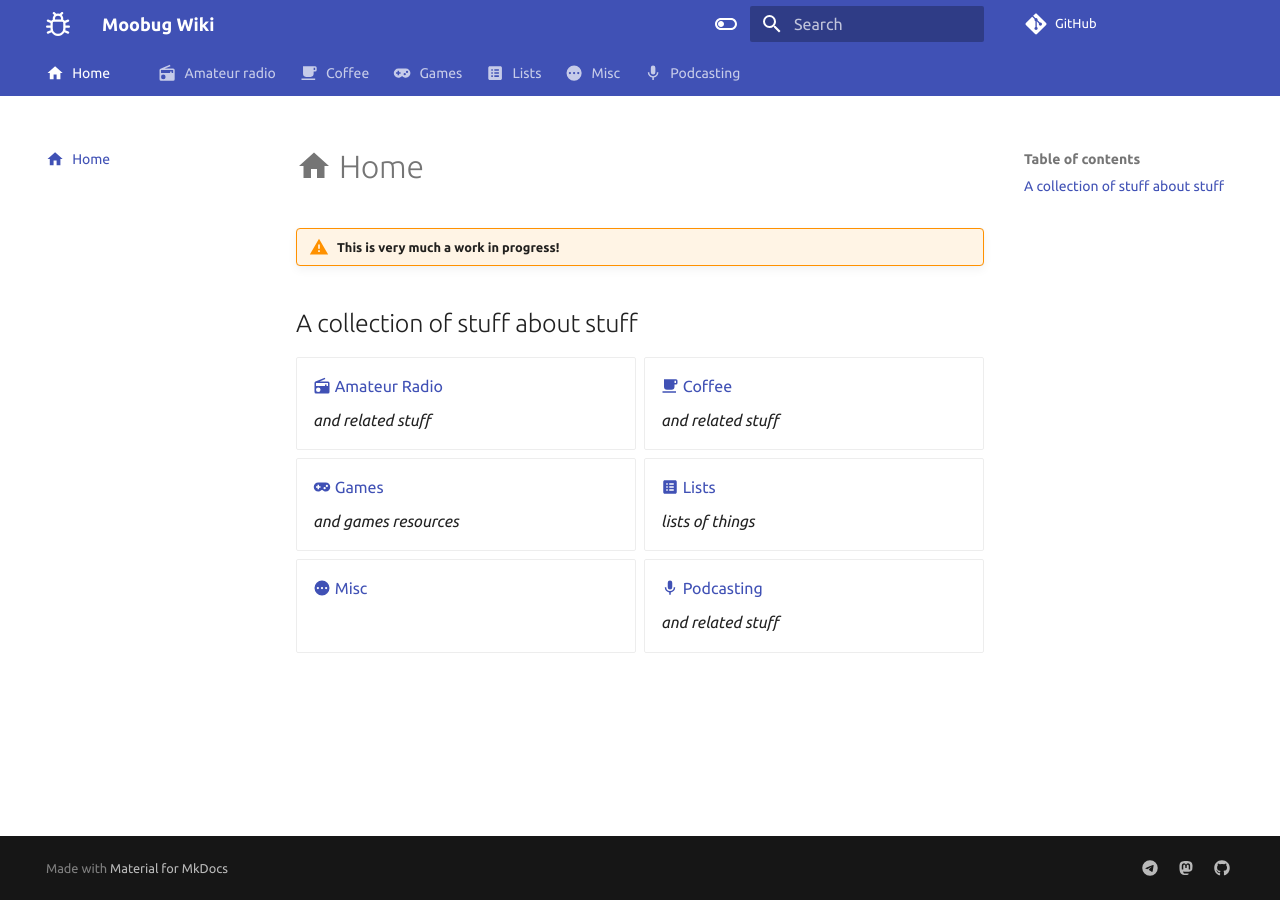
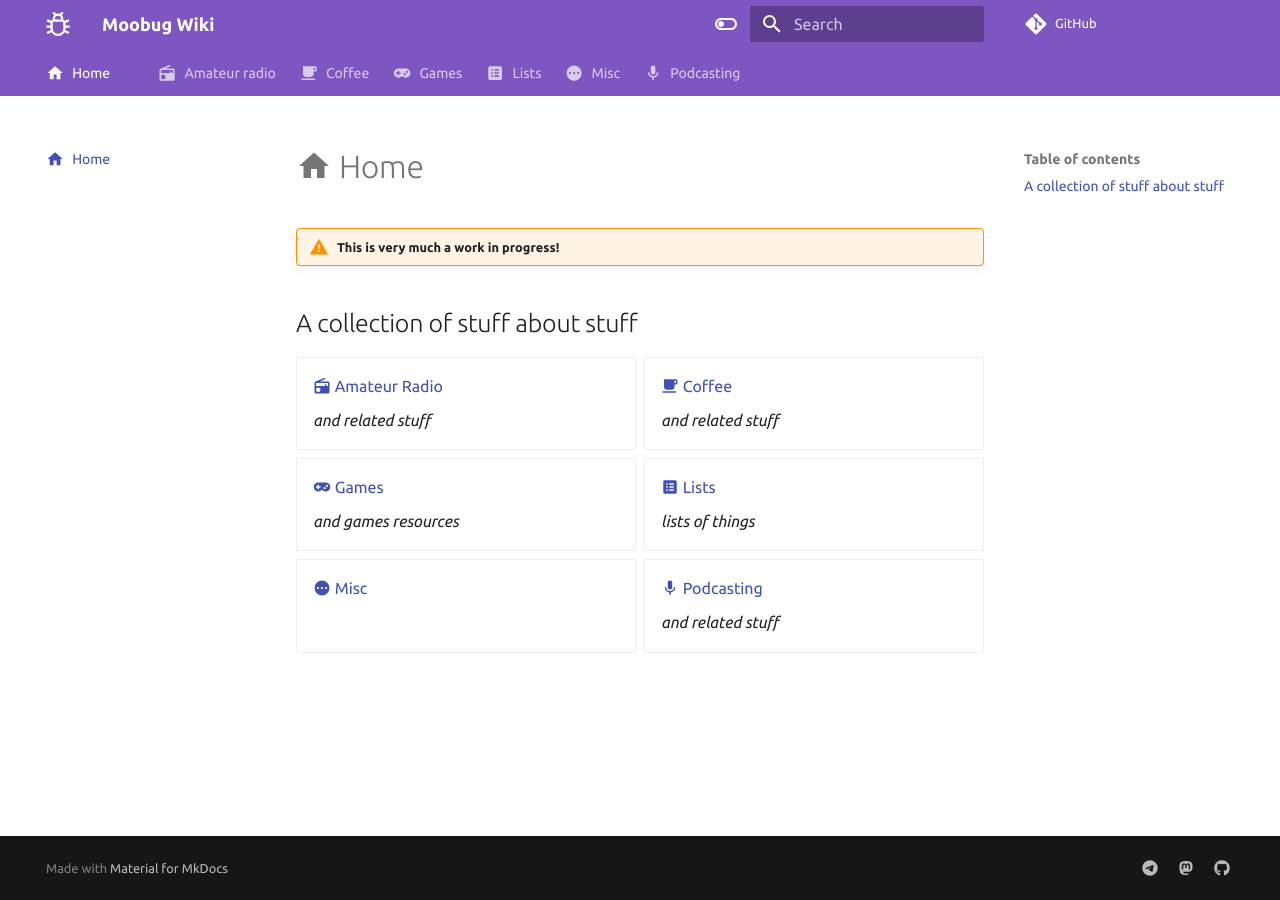
Before and after one commit to thelovebug/wiki.moobug.net, an MkDocs documentation site: the page built from docs/docs/index.md, in a window 1280 px wide. Built offline with MkDocs 1.6.1 and Material for MkDocs 9.7.7, drawn with Linux system fonts in a browser that asks for light colours; comment, search, counter and statistics services are not loaded.

Commit message:
Fix: set different palette as urls were wrong

```diff
--- a/docs/mkdocs.yaml
+++ b/docs/mkdocs.yaml
@@ -11,15 +11,15 @@ theme:
   palette:
     - media: "(prefers-color-scheme: light)"
       scheme: light
-#      primary: 'amber'
-#      accent: 'orange'
+      primary: 'deep purple'
+      accent: 'purple'
       toggle:
         icon: material/toggle-switch-off-outline
         name: Embrace the dark side
     - media: "(prefers-color-scheme: dark)"
       scheme: slate
-#      primary: 'deep orange'
-#      accent: 'amber'
+      primary: 'indigo'
+      accent: 'deep purple'
       toggle:
         icon: material/toggle-switch
         name: Switch to light mode
```
